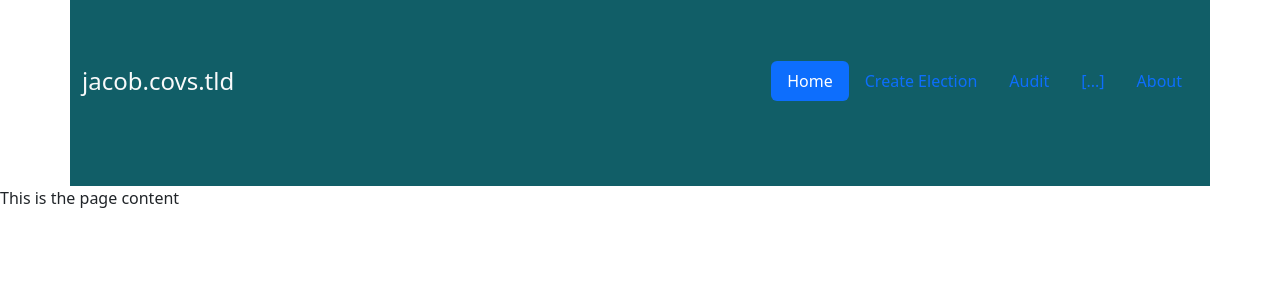
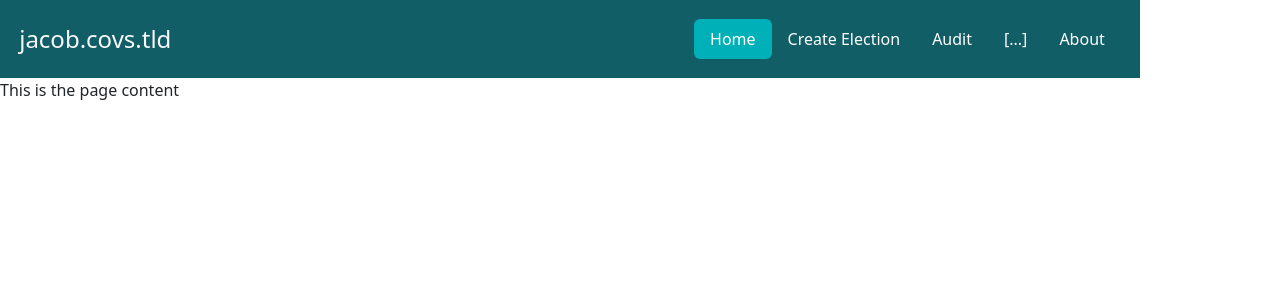
Before and after one commit to camvote/jacob, a Flask app: page / in a window 1280 px wide. Shown: the top 300 px of the page. Run offline with Flask 2, Linux system fonts and the light colour scheme.

Commit message:
updated titlebar formatting

```diff
--- a/static/style.css
+++ b/static/style.css
@@ -4,11 +4,17 @@ https://www.cam.ac.uk/system/files/guidelines_v8_december_2019.pdf
 colours: page 16 & 18
 */
 
-.titlebar {
+#titlebar {
     text-align: center;
     background-color: #115E67;
     color: white;
     border:0;
     margin:0;
-    padding: 3.5%;
+    padding: 1.5%;
 }
+
+#override-nav{
+    --bs-nav-pills-link-active-bg: #00B0B9;
+    --bs-nav-link-color: white;
+    --bs-nav-link-hover-color: #00B0B9;
+}
--- a/templates/index.html
+++ b/templates/index.html
@@ -3,15 +3,15 @@
 <head>
     {% include "includes/header.html" %}
     <meta charset="UTF-8">
-    <title>COVS JACOB</title> <!-- TEMP:REPLACE -->
+    <title>jacob.covs.tld</title> <!-- TEMP:REPLACE -->
 
-    <div class="container titlebar">
-        <header class="d-flex flex-wrap justify-content-center py-3 mb-4">
+    <div class="container" id="titlebar">
+        <header class="d-flex flex-wrap justify-content-center">
             <a href="/" class="d-flex align-items-center mb-3 mb-md-0 me-md-auto text-light text-decoration-none">
                 <span class="fs-4">jacob.covs.tld</span> <!-- TEMP:REPLACE -->
             </a>
 
-            <ul class="nav nav-pills"> <!-- TODO fill out with correct links! --> <!-- TEMP:REPLACE multiple: -->
+            <ul class="nav nav-pills" id="override-nav"> <!-- TODO fill out with correct links! --> <!-- TEMP:REPLACE multiple: -->
                 <li class="nav-item"><a href="#" class="nav-link active" aria-current="page">Home</a></li>
                 <li class="nav-item"><a href="#" class="nav-link">Create Election</a></li>
                 <li class="nav-item"><a href="#" class="nav-link">Audit</a></li>
```
